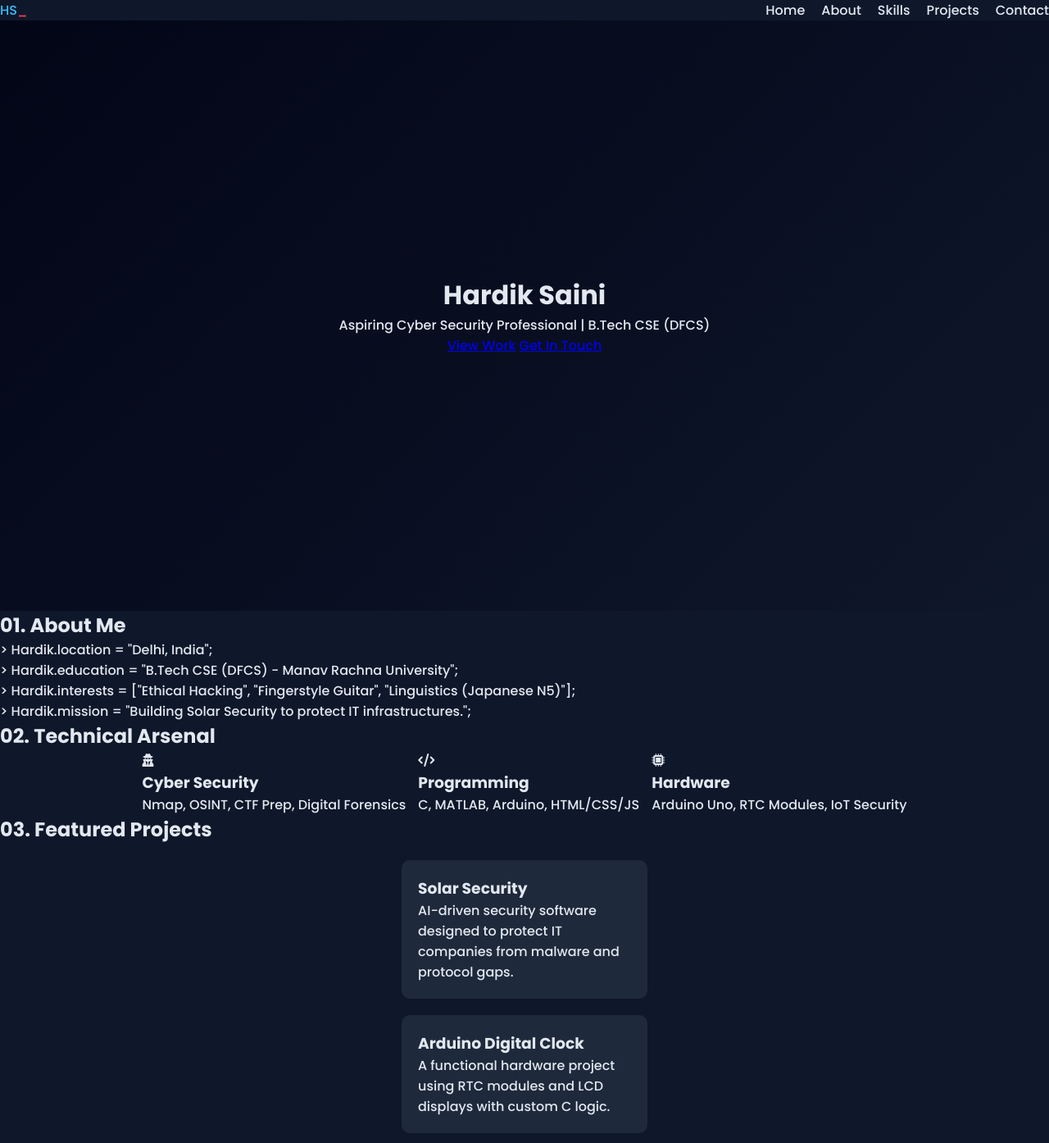
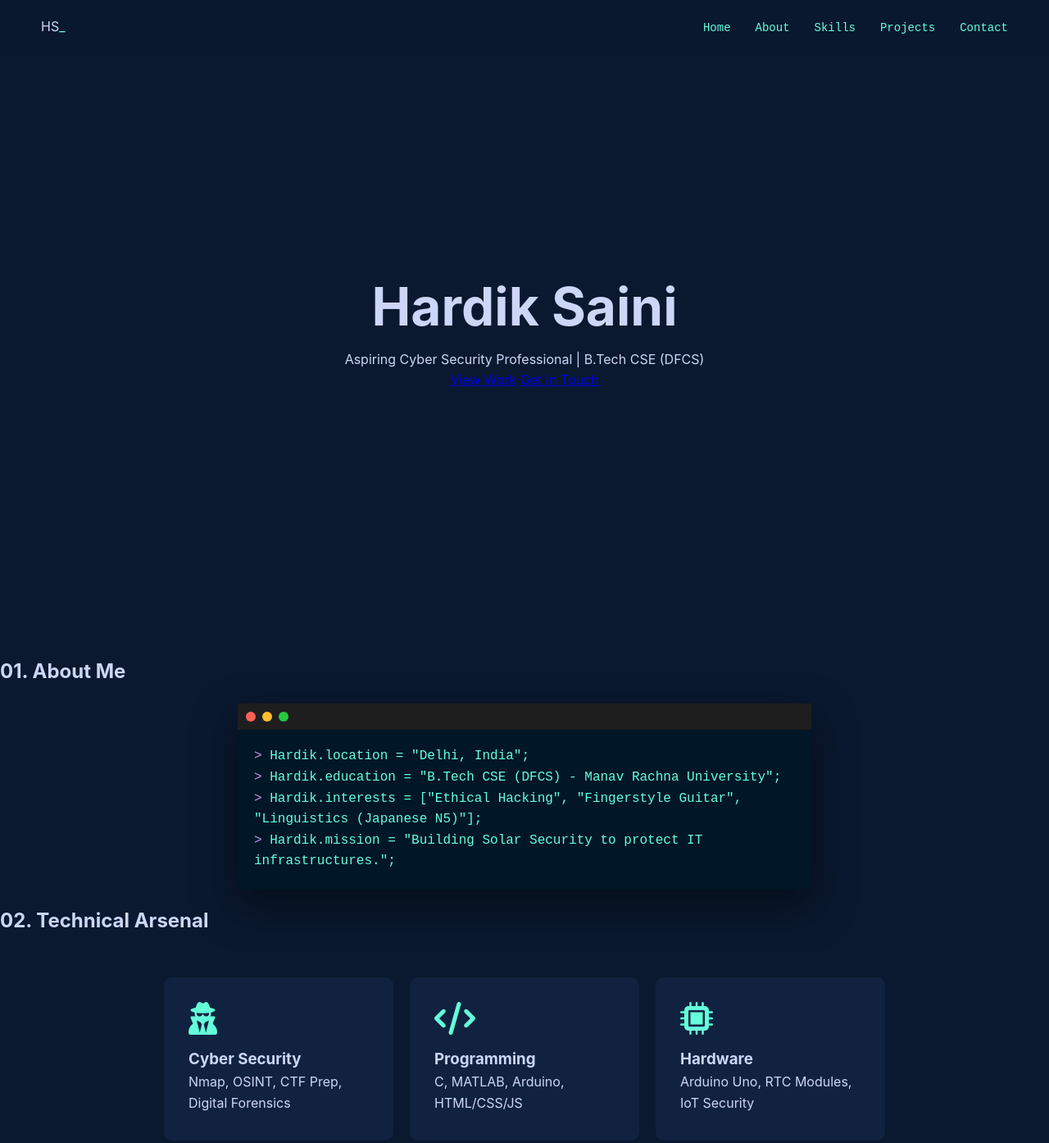
Before and after one commit to SolarBeast/Portfolio, a plain HTML site: page index.html in a window 1280 px wide. Shown: the top 1394 px of the page at 82% size. Drawn offline with Linux system fonts and the light colour scheme.

Commit message:
Update style.css

```diff
--- a/style.css
+++ b/style.css
@@ -1,122 +1,114 @@
-@import url('https://fonts.googleapis.com/css2?family=Poppins:wght@300;500;700&display=swap');
+:root {
+    --bg: #0a192f;
+    --bg-light: #112240;
+    --accent: #64ffda;
+    --text: #ccd6f6;
+    --text-dim: #8892b0;
+    --font-mono: 'SF Mono', 'Fira Code', monospace;
+}
 
 * {
     margin: 0;
     padding: 0;
     box-sizing: border-box;
+    scroll-behavior: smooth;
 }
 
 body {
-    font-family: 'Poppins', sans-serif;
-    background: #0f172a;
-    color: #e2e8f0;
+    background-color: var(--bg);
+    color: var(--text);
+    font-family: 'Inter', sans-serif;
+    line-height: 1.6;
+    overflow-x: hidden;
 }
 
-header {
-    background: #020617;
-    padding: 15px 50px;
-    position: sticky;
-    top: 0;
-}
-
+/* Navbar */
 nav {
     display: flex;
     justify-content: space-between;
-    align-items: center;
+    padding: 20px 50px;
+    background: rgba(10, 25, 47, 0.85);
+    backdrop-filter: blur(10px);
+    position: fixed;
+    width: 100%;
+    z-index: 1000;
 }
 
-.logo {
-    color: #38bdf8;
+nav ul { display: flex; list-style: none; }
+nav ul li a {
+    color: var(--accent);
+    text-decoration: none;
+    margin-left: 30px;
+    font-size: 14px;
+    font-family: var(--font-mono);
 }
 
-.logo span {
-    color: #f43f5e;
-}
-
-nav ul {
-    list-style: none;
+/* Hero Section */
+.hero {
+    height: 100vh;
     display: flex;
-    gap: 20px;
-}
-
-nav a {
-    color: #e2e8f0;
-    text-decoration: none;
-    transition: 0.3s;
-}
-
-nav a:hover {
-    color: #38bdf8;
-}
-
-.hero {
-    height: 90vh;
-    display: flex;
-    flex-direction: column;
+    align-items: center;
     justify-content: center;
-    align-items: center;
-    background: linear-gradient(135deg, #020617, #0f172a);
     text-align: center;
 }
 
-.hero h2 span {
-    color: #38bdf8;
+h1 { font-size: 4rem; color: var(--text); }
+span { color: var(--accent); }
+
+/* Terminal Style About */
+.terminal-window {
+    background: #011627;
+    border-radius: 6px;
+    max-width: 700px;
+    margin: 20px auto;
+    box-shadow: 0 20px 50px rgba(0,0,0,0.5);
 }
 
-.hero button {
-    margin-top: 20px;
-    padding: 10px 20px;
-    border: none;
-    background: #38bdf8;
-    color: black;
-    cursor: pointer;
-    border-radius: 5px;
-    transition: 0.3s;
+.terminal-header {
+    background: #1e1e1e;
+    padding: 10px;
+    display: flex;
+    gap: 8px;
 }
 
-.hero button:hover {
-    transform: scale(1.1);
+.dot { height: 12px; width: 12px; border-radius: 50%; }
+.red { background: #ff5f56; }
+.yellow { background: #ffbd2e; }
+.green { background: #27c93f; }
+
+.terminal-body {
+    padding: 20px;
+    font-family: var(--font-mono);
+    color: var(--accent);
 }
 
-.section {
-    padding: 60px 50px;
-    text-align: center;
-}
+.prompt { color: #c792ea; }
 
+/* Skills & Cards */
 .skills-container {
     display: flex;
     justify-content: center;
+    gap: 20px;
     flex-wrap: wrap;
-    gap: 15px;
+    padding: 50px;
 }
 
-.skill {
-    background: #1e293b;
-    padding: 10px 20px;
-    border-radius: 20px;
-    transition: 0.3s;
+.skill-card {
+    background: var(--bg-light);
+    padding: 30px;
+    border-radius: 10px;
+    width: 280px;
+    transition: transform 0.3s;
+    border-bottom: 3px solid transparent;
 }
 
-.skill:hover {
-    background: #38bdf8;
-    color: black;
+.skill-card:hover {
+    transform: translateY(-10px);
+    border-bottom: 3px solid var(--accent);
 }
 
-.project-card {
-    background: #1e293b;
-    margin: 20px auto;
-    padding: 20px;
-    width: 300px;
-    border-radius: 10px;
-    transition: 0.3s;
+.skill-card i {
+    font-size: 2.5rem;
+    color: var(--accent);
+    margin-bottom: 15px;
 }
-
-.project-card:hover {
-    transform: translateY(-10px);
-}
-
-footer {
-    background: #020617;
-    padding: 20px;
-    text-align: center;
-}
```
